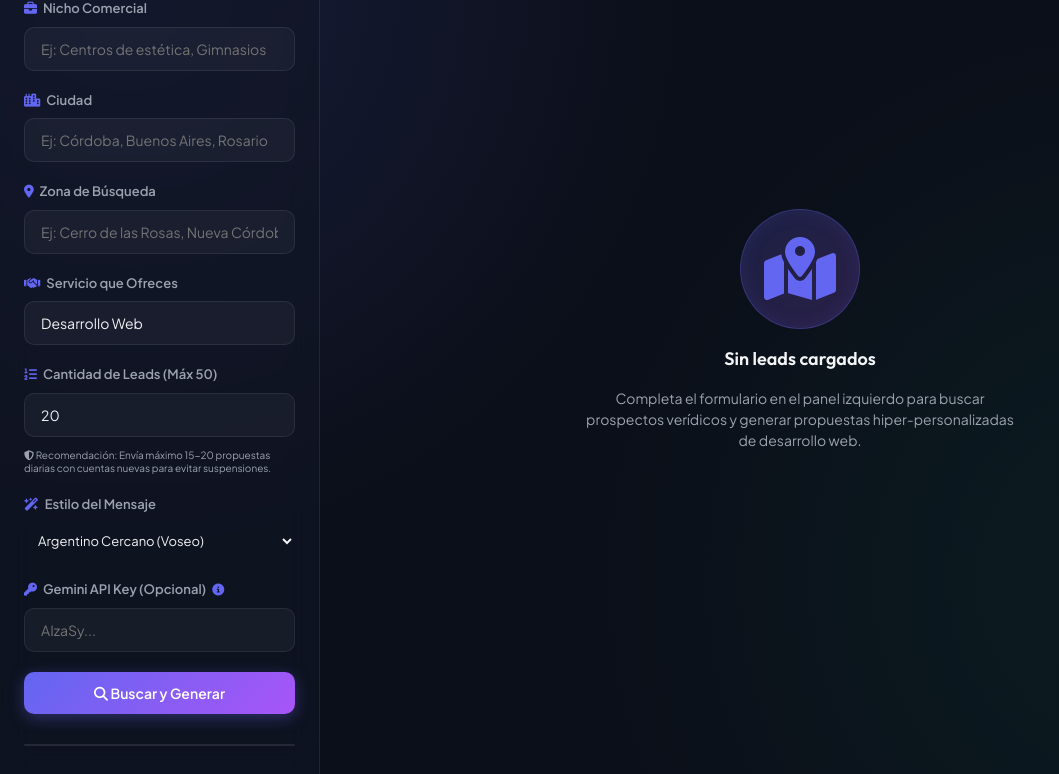
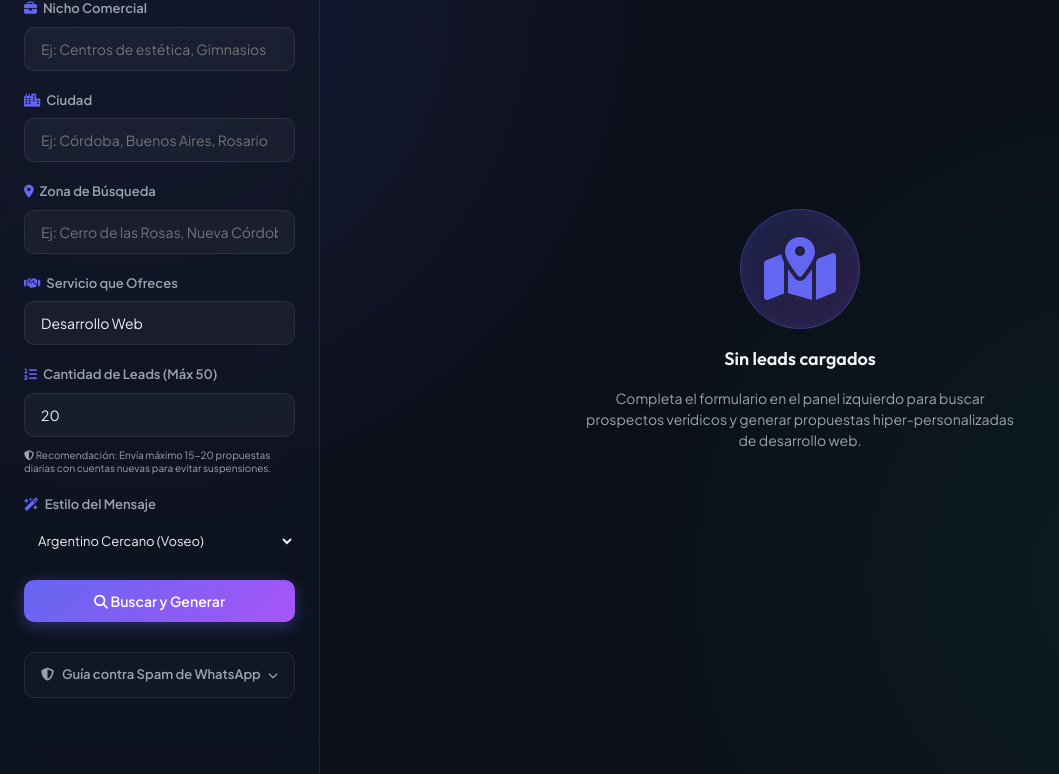
Before and after one commit to ClientMagnet/clientmagnet, a Flask app: page / in a window 1280 px wide. Shown: the part 204-978 px from the top of the page, without its empty margins (0-1059 px from the left). Run offline with Flask 3, Linux system fonts and the light colour scheme.

Commit message:
feat: remover campo Gemini API Key de la interfaz y del codigo frontend

```diff
--- a/static/script.js
+++ b/static/script.js
@@ -101,7 +101,7 @@ prospectForm.addEventListener("submit", async function(e) {
     const zona = document.getElementById("zona").value.trim();
     const servicio = serviceInput.value.trim();
     const cantidad = document.getElementById("cantidad").value;
-    const apiKey = document.getElementById("apiKey").value.trim();
+    const apiKey = "";
     const estiloMensaje = document.getElementById("estiloMensaje").value;
 
     // 1. Estado de autenticación
--- a/templates/index.html
+++ b/templates/index.html
@@ -90,13 +90,6 @@
                     </select>
                 </div>
 
-                <div class="form-group">
-                    <label for="apiKey">
-                        <i class="fa-solid fa-key"></i> Gemini API Key (Opcional)
-                        <span class="tooltip-icon" title="Si agregas tu API Key, la propuesta comercial se redactará usando Inteligencia Artificial adaptándose específicamente al nombre y rubro del negocio de forma avanzada. Si no la colocas, se usará una plantilla optimizada."><i class="fa-solid fa-circle-info"></i></span>
-                    </label>
-                    <input type="password" id="apiKey" placeholder="AIzaSy...">
-                </div>
 
                 <button type="submit" id="submitBtn" class="btn btn-primary">
                     <span class="btn-text"><i class="fa-solid fa-magnifying-glass"></i> Buscar y Generar</span>
```
